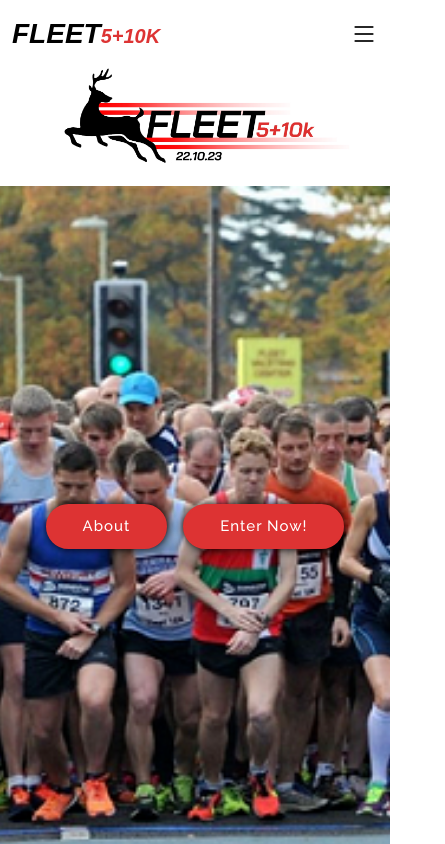
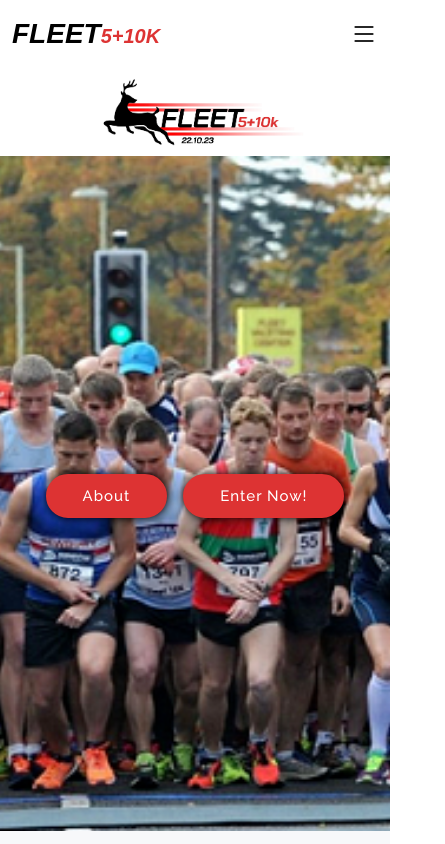
Before and after one commit to lilliarose/fleet10k, a plain HTML site: page index.html in a window 390 px wide. Shown: the top 844 px of the page, 445 px wide, since content can reach past the window. Drawn offline with nearby package versions, Linux system fonts and the light colour scheme; a web font is replaced by a local one.

Commit message:
update img

```diff
--- a/assets/css/style.css
+++ b/assets/css/style.css
@@ -344,8 +344,8 @@ h6 {
 @media only screen and (max-width: 768px) {
   /* For mobile phones: */
   #heroLogo img {
-    padding-top: 10%;
-    max-width: 500px;
+    padding-top: 15%;
+    max-width: 350px;
   }
   #hero .container{
     padding-top: 100px !important;
```
